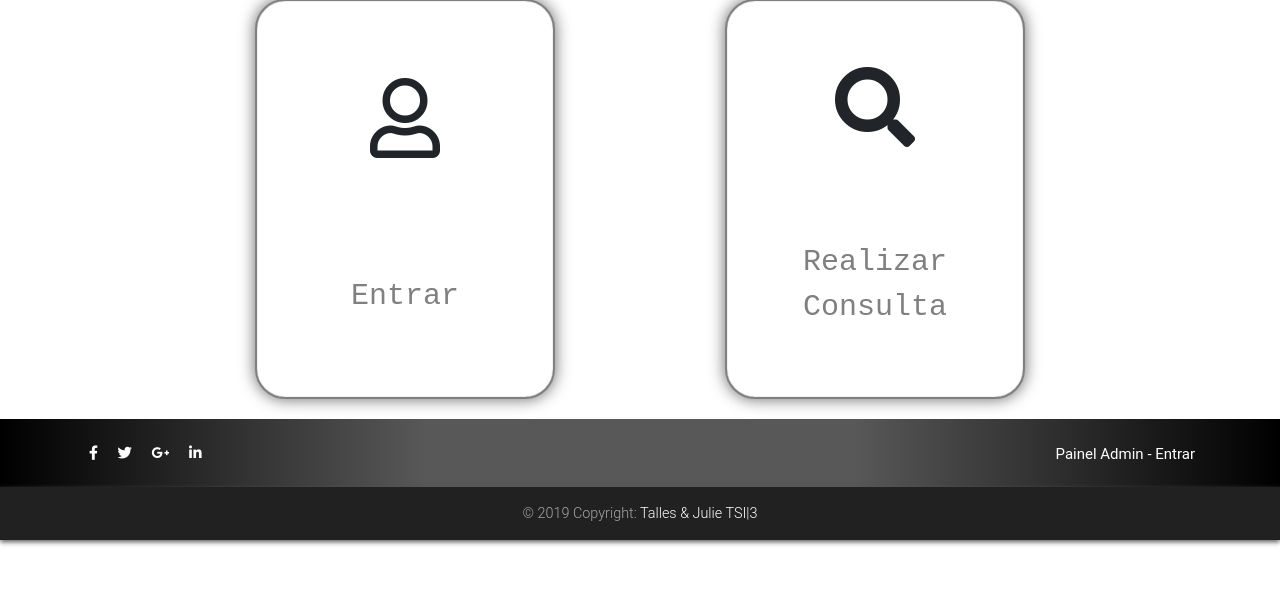
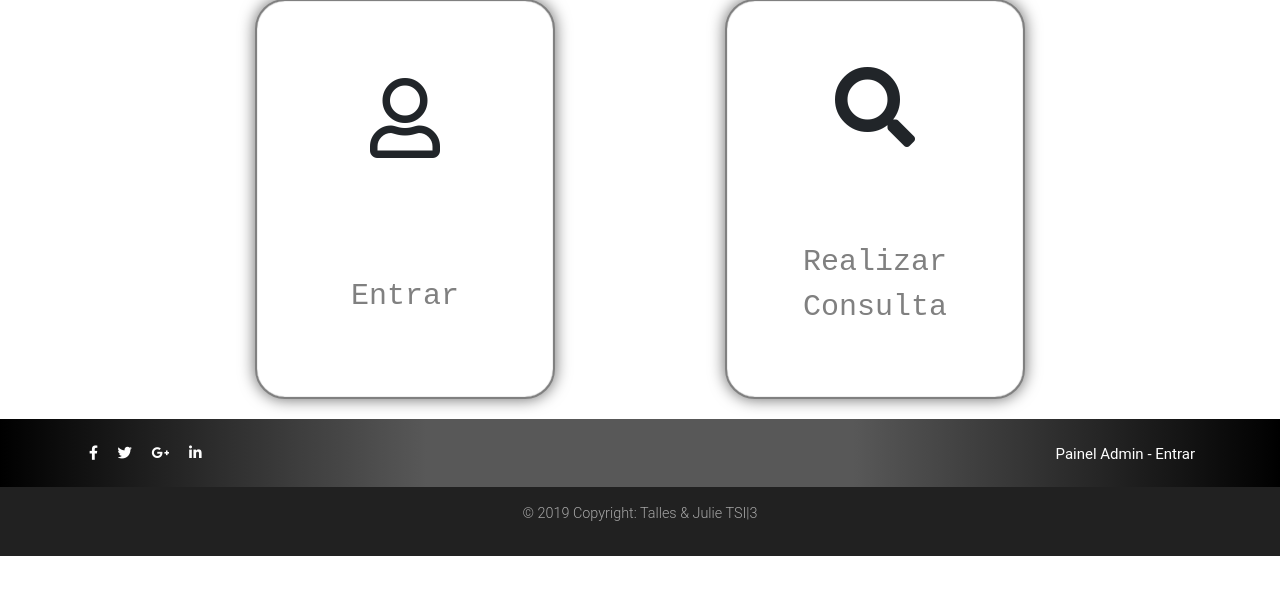
Before and after one commit to TallesECB/Almoxarifado-Quimica, a PHP site: page / in a window 1280 px wide. Shown: the part 125-720 px from the top of the page. Run offline with PHP 8.4, Linux system fonts and the light colour scheme; some libraries are stand-ins or nearby versions.

Commit message:
Arrumando erro

```diff
--- a/css/style.css
+++ b/css/style.css
@@ -209,17 +209,14 @@ section.cards {
     70%{
         transform: translateY(50px);
         opacity: 0.8;
-        box-shadow: 0px 1px 0px #585858;
     }
     99%{
         transform: translateY(0px);
         opacity: 1;
-        box-shadow: 0px 1px 0px #585858;
     }
     100%{
         transform: translateY(0px);
         opacity: 1;
-        box-shadow: 0px 2px 5px #585858;
     }
 }
 
@@ -231,7 +228,7 @@ section.cards {
 
 .EntrarAdmin { animation: EntrarRightToLeft 0.9s forwards 0s linear; }  /* Transforms */
 
-.footerprimario { animation: FooterPriBottomToTop 1s forwards 0s linear;  }   /* Transition */
+.textfooterprimario { animation: FooterPriBottomToTop 1s forwards 0s linear;  }   /* Transition */
 
 .titlepagprimario { animation: TitlePriTopToBottom 1s forwards 0s linear;  }   /* Transition */
 
@@ -275,7 +272,7 @@ section.conteudototal {
     grid-template-columns: 3fr 9fr;
 }
 
-p.nomesistema {
+p.titlepagsecundario {
     font-family: 'Courier New', Courier, monospace;
     font-size: 35px;
     color: black;
--- a/index.html
+++ b/index.html
@@ -83,8 +83,8 @@
             <!-- Footer Elements -->
 
             <!-- Copyright -->
-            <div class="footer-copyright elegant-color-dark text-center py-3 footerprimario">© 2019 Copyright:
-                <a href="https://mdbootstrap.com/education/bootstrap/"> Talles & Julie TSI|3</a>
+            <div class="footer-copyright elegant-color-dark text-center py-3 footerprimario">
+                <p class="textfooterprimario"> © 2019 Copyright: Talles & Julie TSI|3</p>
             </div>
             <!-- Copyright -->
 
```
